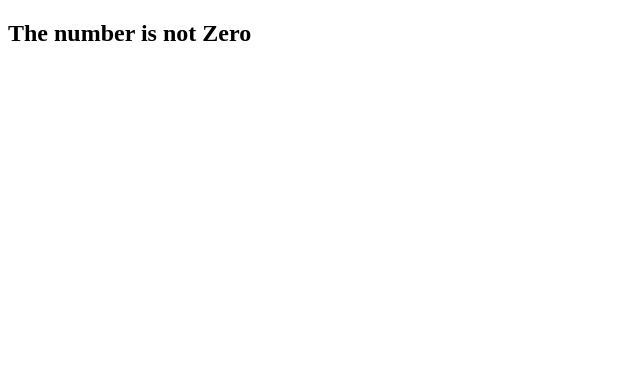
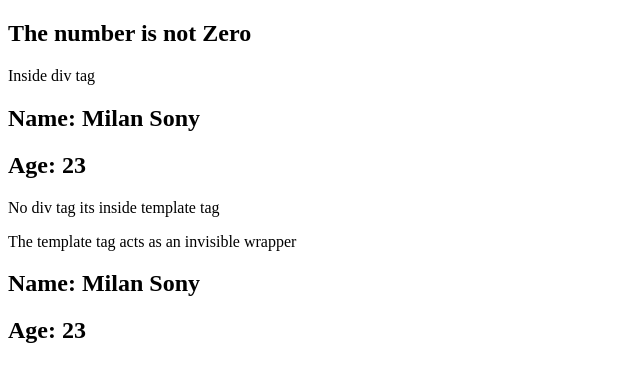
Before and after one commit to milan-sony/learn_vue.js, a Vue app: page / in a window 1280 px wide. Shown: the top 382 px of the page, without its empty margins (0-640 px from the left). Built offline with nearby package versions, Linux system fonts and the light colour scheme.

Commit message:
v-if condition, template tag

```diff
--- a/src/App.vue
+++ b/src/App.vue
@@ -2,6 +2,19 @@
 
   <h2 v-if="num === 0">The number is Zero</h2>
   <h2 v-else>The number is not Zero</h2>
+
+  <div v-if="display">
+    <p>Inside div tag</p>
+    <h2>Name: Milan Sony</h2>
+    <h2>Age: 23</h2>
+  </div>
+
+  <template v-if="display">
+    <p>No div tag its inside template tag</p>
+    <p>The template tag acts as an invisible wrapper</p>
+    <h2>Name: Milan Sony</h2>
+    <h2>Age: 23</h2>
+  </template>
 
 </template>
 
@@ -11,13 +24,12 @@ export default {
   name: "App",
   data() {
     return {
-      num: 5
+      num: 5,
+      display: true
     }
   }
 }
 
 </script>
 
-<style>
-
-</style>
+<style></style>
```
